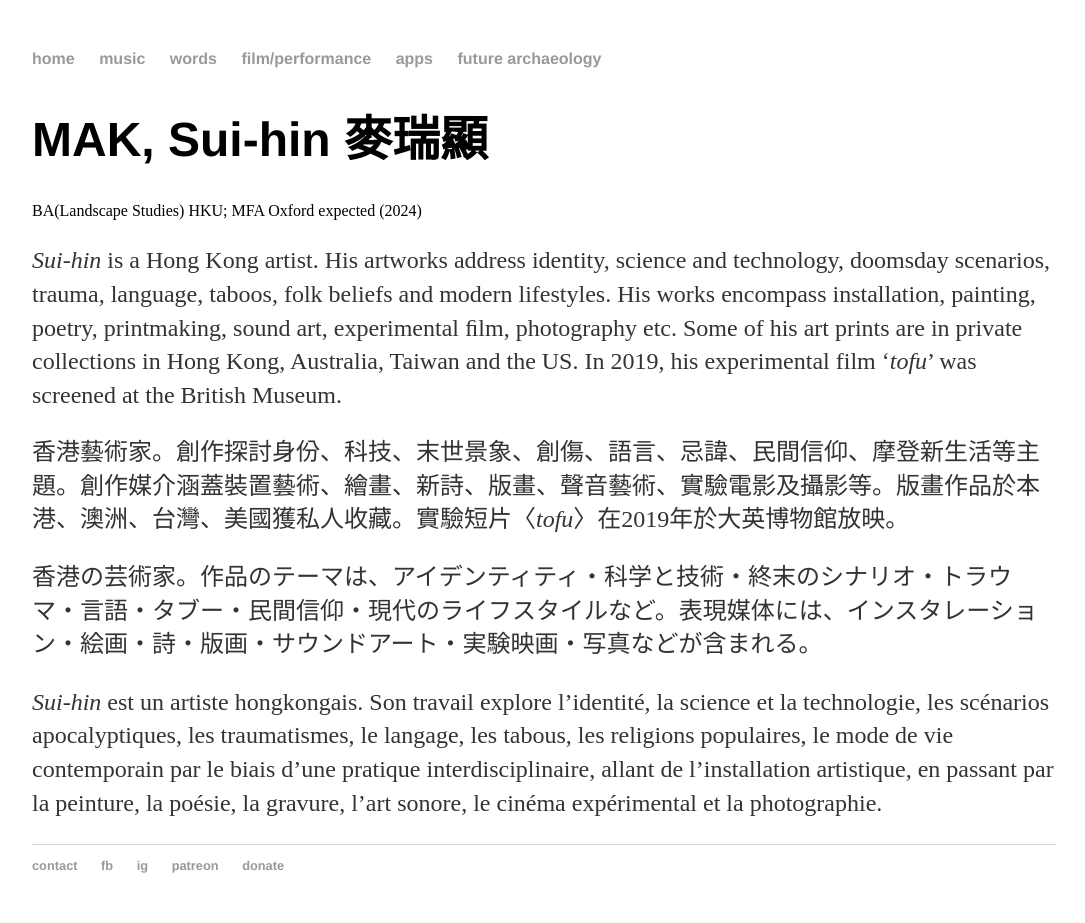
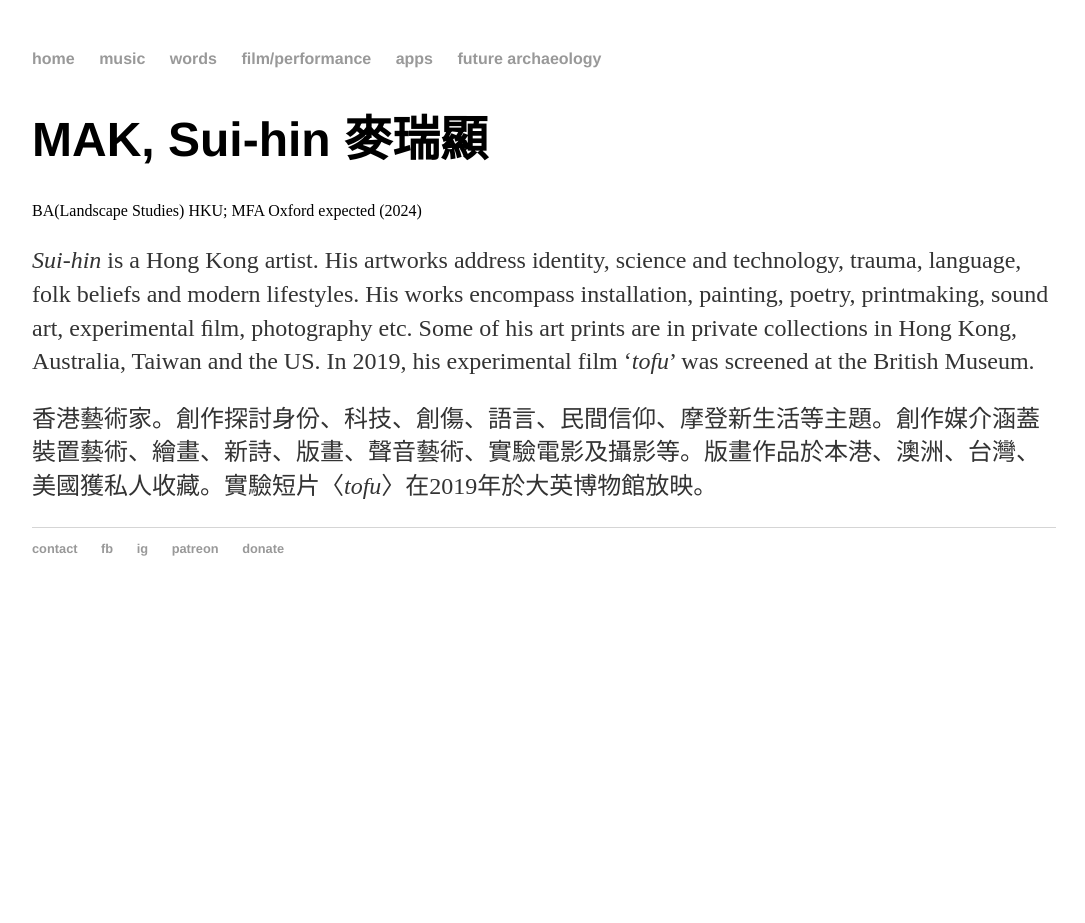
Before and after one commit to maksuihin/maksuihin.github.io, a Jekyll site: the page built from index.html, in a window 1280 px wide. Shown: the whole page, without its empty margins (96-1181 px from the left). Built offline with Jekyll 4.4.1, drawn with Linux system fonts in a browser that asks for light colours; after the commit the page ends 900 px from its top, so only the background shows below that.

Commit message:
Hide French and Japanese version on index.html

```diff
--- a/index.html
+++ b/index.html
@@ -7,14 +7,14 @@ title: MAK, Sui-hin 麥瑞顯
         		<h1>MAK, Sui-hin <span lang="zh">麥瑞顯</span></h1>
 			BA(Landscape Studies) HKU; MFA Oxford expected (2024)</br>
 			<p>
-				<em>Sui-hin</em> is a Hong Kong artist.  His artworks address identity, science and technology, doomsday scenarios, trauma, language, taboos, folk beliefs and modern lifestyles.  His works encompass installation, painting, poetry, printmaking, sound art, experimental ﬁlm, photography etc.  Some of his art prints are in private collections in Hong Kong, Australia, Taiwan and the US.  In 2019, his experimental film ‘<i>tofu</i>’ was screened at the British Museum.</p>
+				<em>Sui-hin</em> is a Hong Kong artist.  His artworks address identity, science and technology, trauma, language, folk beliefs and modern lifestyles.  His works encompass installation, painting, poetry, printmaking, sound art, experimental ﬁlm, photography etc.  Some of his art prints are in private collections in Hong Kong, Australia, Taiwan and the US.  In 2019, his experimental film ‘<i>tofu</i>’ was screened at the British Museum.</p>
 
 			<p>
-				香港藝術家。創作探討身份、科技、末世景象、創傷、語言、忌諱、民間信仰、摩登新生活等主題。創作媒介涵蓋裝置藝術、繪畫、新詩、版畫、聲音藝術、實驗電影及攝影等。版畫作品於本港、澳洲、台灣、美國獲私人收藏。實驗短片〈<i>tofu</i>〉在2019年於大英博物館放映。</p>
+				香港藝術家。創作探討身份、科技、創傷、語言、民間信仰、摩登新生活等主題。創作媒介涵蓋裝置藝術、繪畫、新詩、版畫、聲音藝術、實驗電影及攝影等。版畫作品於本港、澳洲、台灣、美國獲私人收藏。實驗短片〈<i>tofu</i>〉在2019年於大英博物館放映。</p>
 
-			<p>香港の芸術家。作品のテーマは、アイデンティティ・科学と技術・終末のシナリオ・トラウマ・言語・タブー・民間信仰・現代のライフスタイルなど。表現媒体には、インスタレーション・絵画・詩・版画・サウンドアート・実験映画・写真などが含まれる。</p>
+			<!--<p>香港の芸術家。作品のテーマは、アイデンティティ・科学と技術・終末のシナリオ・トラウマ・言語・タブー・民間信仰・現代のライフスタイルなど。表現媒体には、インスタレーション・絵画・詩・版画・サウンドアート・実験映画・写真などが含まれる。</p>-->
 
-			<p><em>Sui-hin</em> est un artiste hongkongais.  Son travail explore l’identité, la science et la technologie, les scénarios apocalyptiques, les traumatismes, le langage, les tabous, les religions populaires, le mode de vie contemporain par le biais d’une pratique interdisciplinaire, allant de l’installation artistique, en passant par la peinture, la poésie, la gravure, l’art sonore, le cinéma expérimental et la photographie.</p>
+			<!--<p><em>Sui-hin</em> est un artiste hongkongais.  Son travail explore l’identité, la science et la technologie, les scénarios apocalyptiques, les traumatismes, le langage, les tabous, les religions populaires, le mode de vie contemporain par le biais d’une pratique interdisciplinaire, allant de l’installation artistique, en passant par la peinture, la poésie, la gravure, l’art sonore, le cinéma expérimental et la photographie.</p>-->
 			<!--マックスイヒン 麦瑞顕 mak sui hin mak-->
 
     		</div>
```
